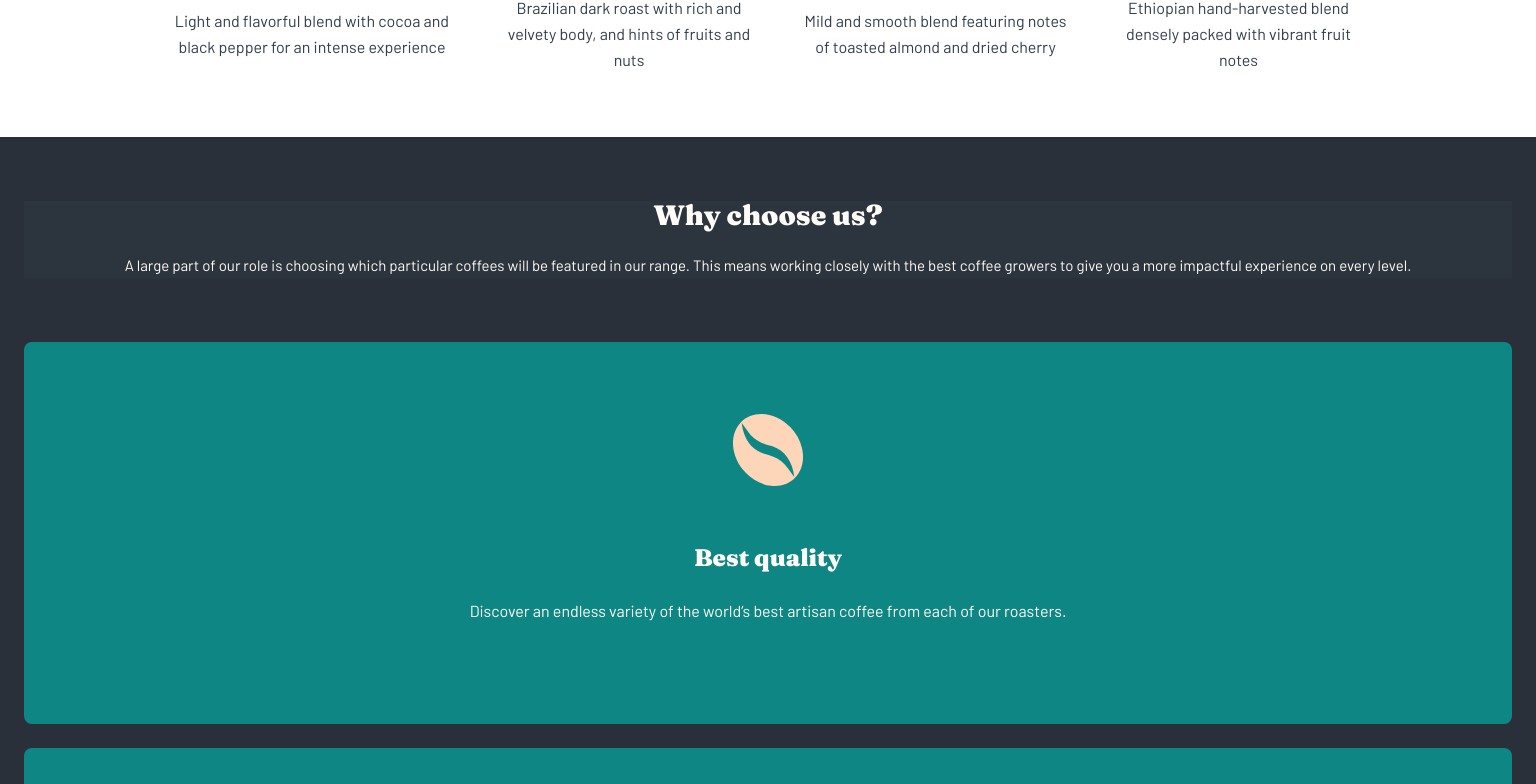
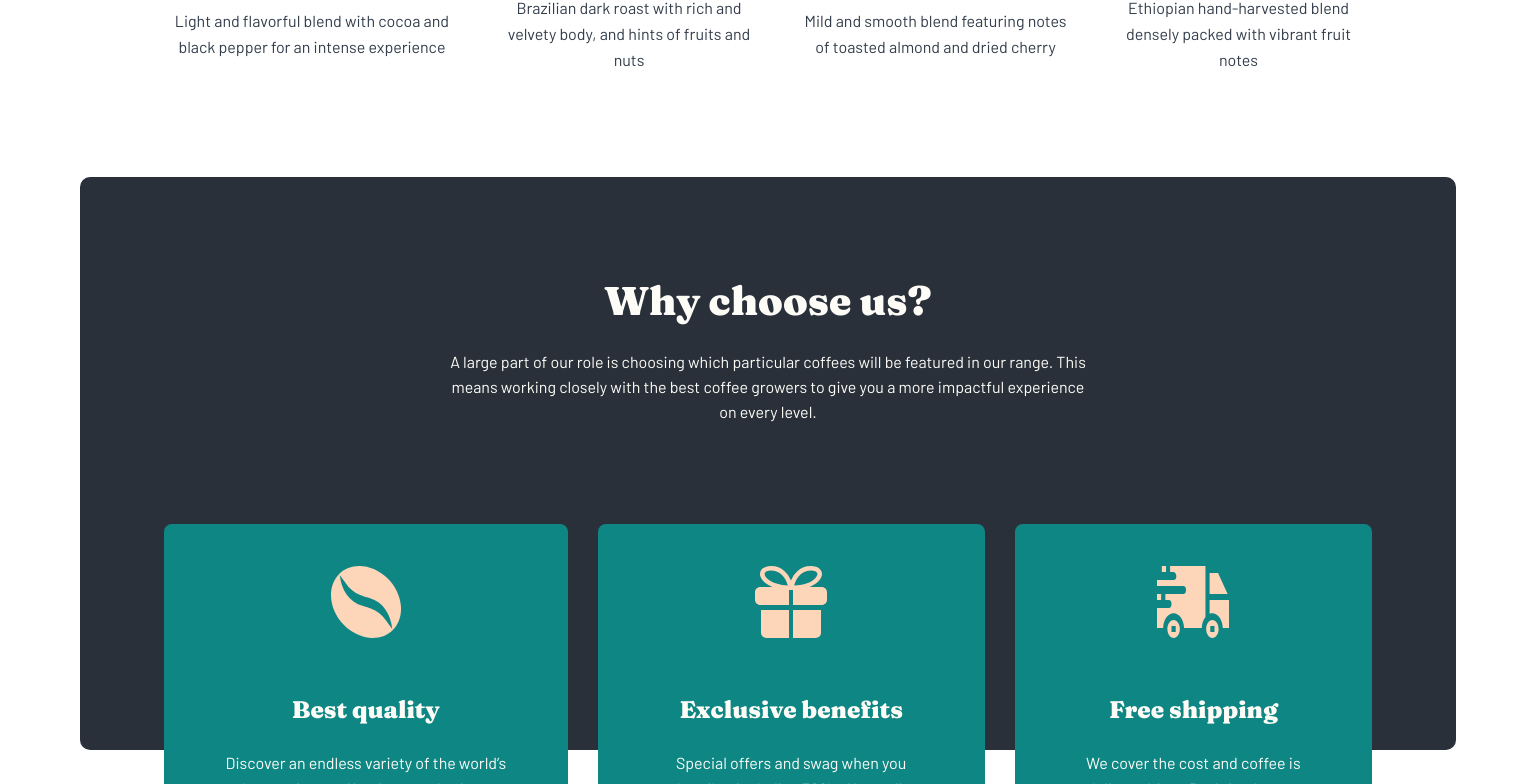
Before and after one commit to frontend-rustyff12/22-coffee-roasters, a React (Vite) app: page / in a window 1536 px wide. Shown: the part 1078-1862 px from the top of the page. Built offline with nearby package versions, Linux system fonts and the light colour scheme.

Commit message:
Home promo tablet and desktop

```diff
--- a/src/index.css
+++ b/src/index.css
@@ -375,6 +375,7 @@ footer {
 
 .promo {
   position: relative;
+  margin: 1.5rem;
   /* background-color: red; */
 }
 .promo-background {
@@ -383,6 +384,7 @@ footer {
   width: 100%;
   height: 902px;
   z-index: -1;
+  border-radius: 10px;
 }
 
 .promo-text {
@@ -567,6 +569,39 @@ footer {
     flex-direction: row;
     margin-bottom: 2rem;
   }
+
+  /* Home - Promo */
+  .promo {
+    margin: 2.5rem;
+  }
+
+  .promo-card {
+    height: 180px;
+  }
+
+  .promo-background {
+    height: 573px;
+  }
+
+  .promo-card-content {
+    margin: 2.625rem 3rem;
+    flex-direction: row;
+    gap: 3.5rem;
+  }
+
+  .promo-card-content img {
+    margin: 0;
+  }
+
+  .promo-text {
+    background-color: #293039;
+    margin: 3.5rem 4.625rem 4.375rem;
+  }
+
+  .promo-text h2 {
+    font-size: 32px;
+    line-height: 48px;
+  }
 }
 
 @media screen and (min-width: 1440px) {
@@ -662,4 +697,37 @@ footer {
   .footer-nav {
     margin-bottom: 0rem;
   }
+
+  /* Home - Promo */
+  .promo {
+    margin: 2.5rem 5rem;
+  }
+
+  .promo-text {
+    margin: 6.25rem 23.125rem;
+  }
+
+  .promo-text h2 {
+    font-size: 40px;
+  }
+
+  .promo-text p {
+    font-size: 16px;
+  }
+
+  .promo-cards {
+    flex-direction: row;
+    margin: 0rem 5.25rem;
+    gap: 1.875rem;
+  }
+
+  .promo-card {
+    height: 382px;
+  }
+
+  .promo-card-content {
+    margin: 2.625rem 3rem;
+    flex-direction: column;
+    gap: 3.5rem;
+  }
 }
```
